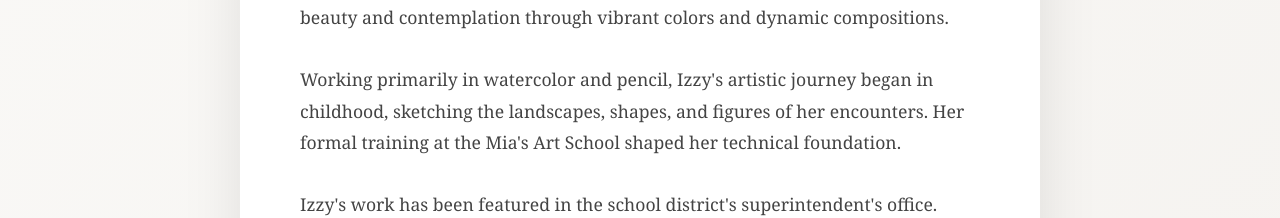
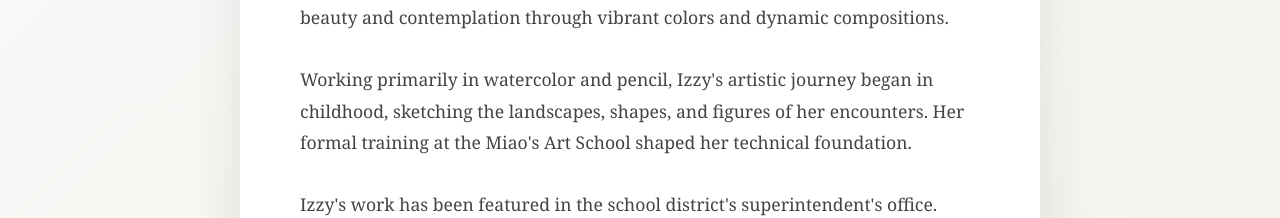
Before and after one commit to izzyan0127/izzy_artworks, a React (Create React App) app: page / in a window 1280 px wide. Both pictures are taken after a click on the button "ABOUT". Shown: the part 404-622 px from the top of the page. Built offline with nearby package versions, Linux system fonts and the light colour scheme.

Commit message:
About.js Miao

```diff
--- a/src/components/About.js
+++ b/src/components/About.js
@@ -14,7 +14,7 @@ function About({ isLoaded }) {
         <p className="about-text">
           Working primarily in watercolor and pencil, Izzy's artistic journey began in childhood,
           sketching the landscapes, shapes, and figures of her encounters. Her formal training at
-          the Mia's Art School shaped her technical foundation.
+          the Miao's Art School shaped her technical foundation.
         </p>
         <p className="about-text">
           Izzy's work has been featured in the school district's superintendent's office.
```
